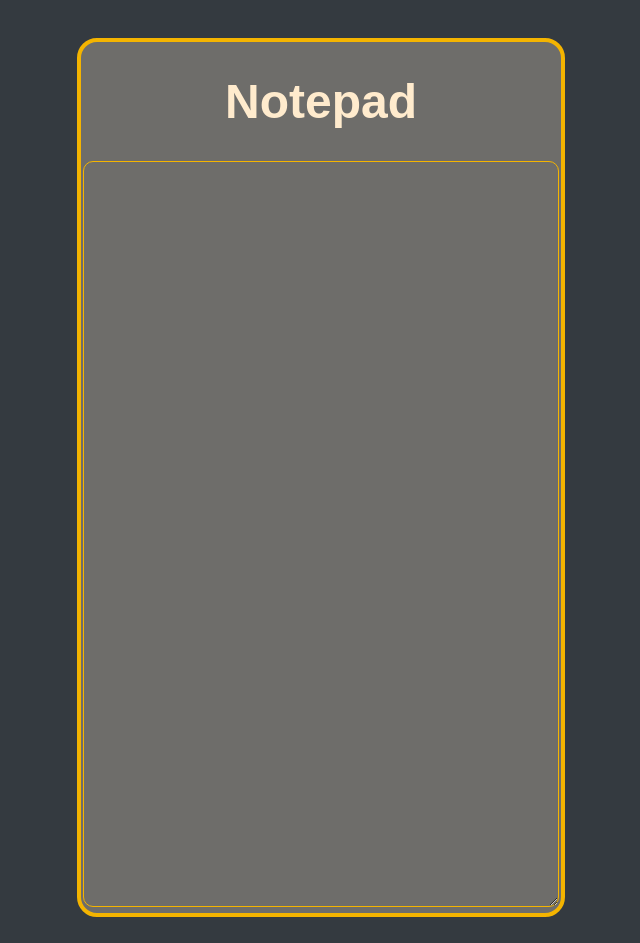
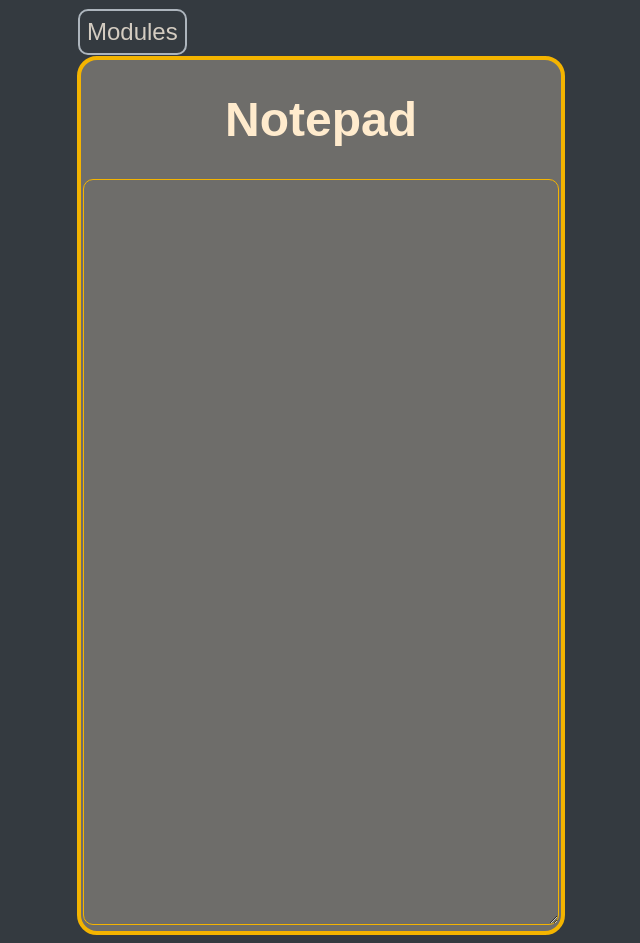
Before and after one commit to AlexOman0720/repair-sku-webtool-2.0, a website: page public/notepad/notepad.html in a window 1280 px wide. Shown: the whole page, without its empty margins (319-959 px from the left). Drawn offline with Linux system fonts and the light colour scheme.

Commit message:
notepad module link

```diff
--- a/public/notepad/notepad.html
+++ b/public/notepad/notepad.html
@@ -5,11 +5,13 @@
     <meta http-equiv="X-UA-Compatible" content="IE=edge">
     <meta name="viewport" content="width=device-width, initial-scale=1.0">
 
-    <link href="style-note-v2.css" rel="stylesheet">
+    <link href="style-note-v3.css" rel="stylesheet">
     <title>Notepad</title>
 
 </head>
 <body>
+    <main>
+    <a id="modules" href="../modules.html">Modules</a>
     <div class="yellowbox box">
         <div class="top"><h1>Notepad</h1></div>
 
@@ -17,6 +19,6 @@
 
         <textarea class="notepad" type="text"></textarea>
     </div>
-
+</main>
 </body>
 </html>
--- a/public/notepad/style-note-v2.css
+++ b/public/notepad/style-note-v3.css
@@ -9,9 +9,11 @@ body{
 	justify-content: center;
 
 }
-
+main{
+	display: flex;
+	flex-direction: column;
+}
 .box{
-    margin-top: 30px;
 	min-width: 480px;
 	max-width: 500px;
 }
@@ -47,3 +49,15 @@ body{
 	font-family:sans-serif;
 	color: #ffffff;
 }
+#modules{
+	color: rgb(212, 204, 193);
+	font-size:1.5rem;
+	text-decoration: none;
+	border: 2px solid ;
+	border-color: #ADB5BD;
+	border-radius: 10px;
+	font-family:inherit;
+	margin: 1px;
+	padding:7px;
+	width: min-content;
+}
```
